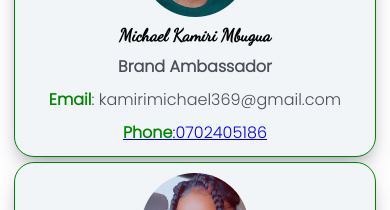
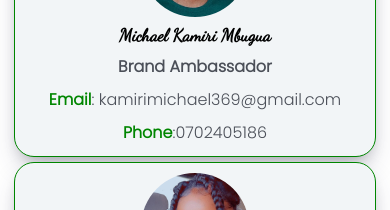
Before and after one commit to mike-mbugua/greenspoonBA, a React (Create React App) app in the folder greenspoon-ba/: page /team in a window 390 px wide. Shown: the part 920-1130 px from the top of the page. Built offline with nearby package versions, Linux system fonts and the light colour scheme.

Commit message:
add media query

```diff
--- a/greenspoon-ba/src/components/Team/Team.css
+++ b/greenspoon-ba/src/components/Team/Team.css
@@ -15,7 +15,10 @@
   width: calc(100% - 20px);
   margin-bottom: 30px;
 }
-
+ a{
+    text-decoration: none ;
+    color: var(--ast-global-color-3);
+}
 .team__card {
   cursor: pointer;
   margin-top: 20px;
--- a/greenspoon-ba/src/components/Team/Team.jsx
+++ b/greenspoon-ba/src/components/Team/Team.jsx
@@ -30,7 +30,7 @@ function Team({name,image,email,phone,}) {
           <h2>Michael Kamiri Mbugua</h2>
           <h4>Brand Ambassador</h4>
           <p><span className="span-style">Email</span>: kamirimichael369@gmail.com</p>
-          <a href='tel:0702405186'><span className="span-style">Phone</span>:0702405186</a>
+          <p><span className="span-style">Phone</span><a href='tel:0702405186'>:0702405186</a> </p>
         </div>
 
 
```
